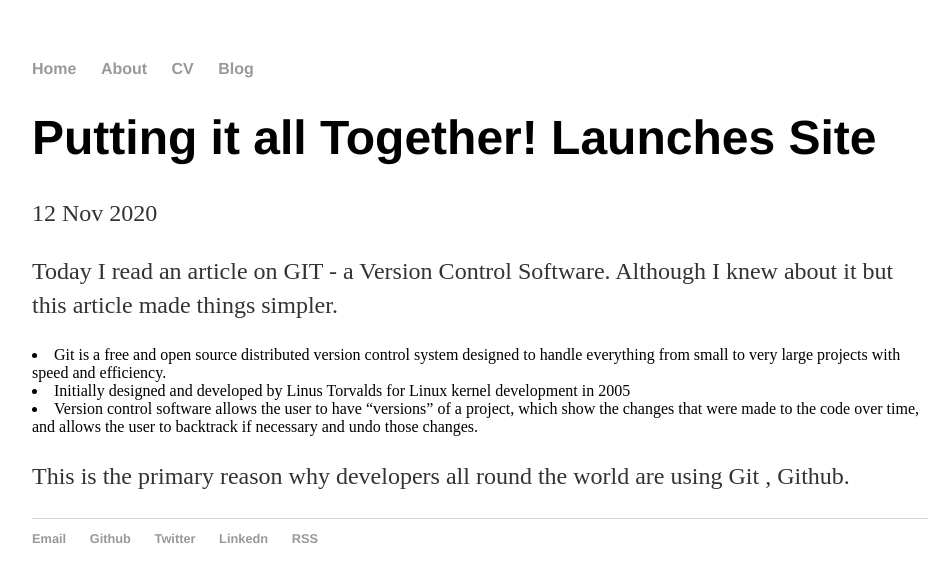
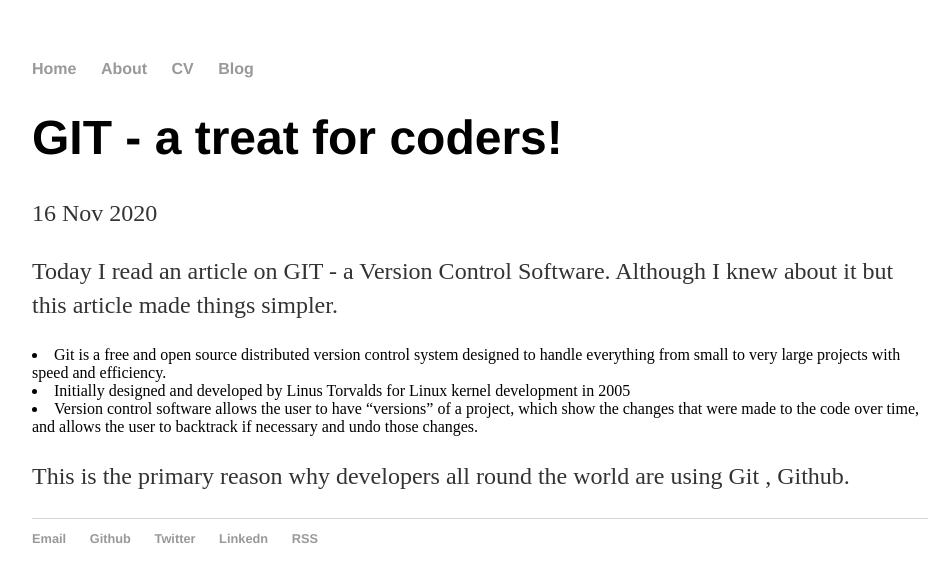
Before and after one commit to kulsoomzahra/kulsoomzahra.github.io, a Jekyll site: the page built from _posts/2020-11-16-kulsoom-zahra-git.md, in a window 1280 px wide. Shown: the top 582 px of the page, without its empty margins (160-1109 px from the left). Built offline with Jekyll 4.4.1, drawn with Linux system fonts in a browser that asks for light colours.

Commit message:
Update 2020-11-16-kulsoom-zahra-git.md

```diff
--- a/_posts/2020-11-16-kulsoom-zahra-git.md
+++ b/_posts/2020-11-16-kulsoom-zahra-git.md
@@ -1,7 +1,7 @@
 ---
 layout: post
-title: "Putting it all Together! Launches Site "
-date: 2020-11-12
+title: "GIT - a treat for coders!"
+date: 2020-11-16
 ---
 Today I read an article on GIT - a Version Control Software.
 Although I knew about it but this article made things simpler.
```
